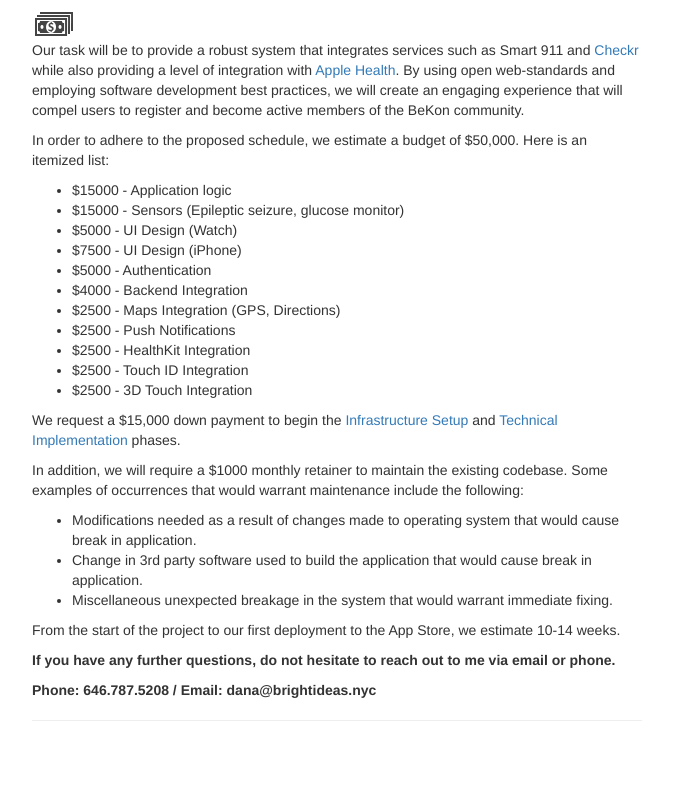
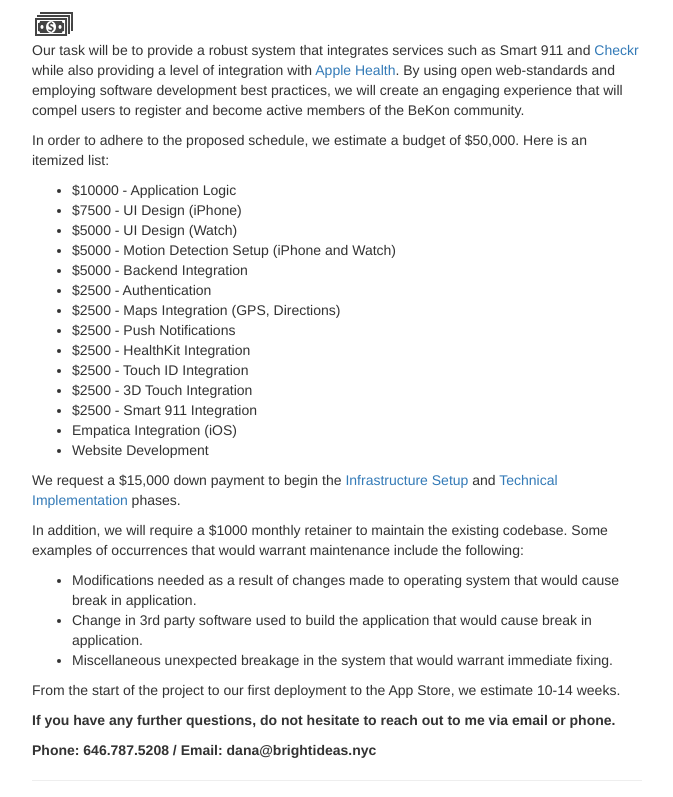
Before and after one commit to danawhite/danawhite.github.io, a React app: page roadmaps/gtavlarios/bekon.html in a window 1280 px wide. Shown: the part 4300-5097 px from the top of the page, without its empty margins (303-976 px from the left). Before the commit the page ends 5041 px from the top, so only its background shows below. Built offline with nearby package versions, Linux system fonts and the light colour scheme; files whose address does not match are found by name.

Commit message:
updating verbiage

```diff
--- a/roadmaps/gtavlarios/bekon.html
+++ b/roadmaps/gtavlarios/bekon.html
@@ -268,20 +268,22 @@
             Here is an itemized list:
         </p>
         <ul>
-            <li>$15000 - Application logic</li>
-            <li>$15000 - Sensors (Epileptic seizure, glucose monitor)</li>
+            <li>$10000 - Application Logic</li>
+            <li>$7500 - UI Design (iPhone)</li>
             <li>$5000 - UI Design (Watch)</li>
-            <li>$7500 - UI Design (iPhone)</li>
-            <li>$5000 - Authentication</li>
-            <li>$4000 - Backend Integration</li>
+            <li>$5000 - Motion Detection Setup (iPhone and Watch)</li>
+            <li>$5000 - Backend Integration</li>
+            <li>$2500 - Authentication</li>
             <li>$2500 - Maps Integration (GPS, Directions)</li>
             <li>$2500 - Push Notifications</li>
             <li>$2500 - HealthKit Integration</li>
             <li>$2500 - Touch ID Integration</li>
             <li>$2500 - 3D Touch Integration</li>
+            <li>$2500 - Smart 911 Integration</li>
+            <li>Empatica Integration (iOS)</li>
+            <li>Website Development</li>
         </ul>
-        <p>We request a
-            $15,000 down payment to begin the <a href="#infrastructure">Infrastructure Setup</a> and
+        <p>We request a $15,000 down payment to begin the <a href="#infrastructure">Infrastructure Setup</a> and
             <a href="#development">Technical Implementation</a> phases.
         </p>
         <p>In addition, we will require a $1000 monthly retainer to maintain the existing codebase. Some examples of occurrences
```
